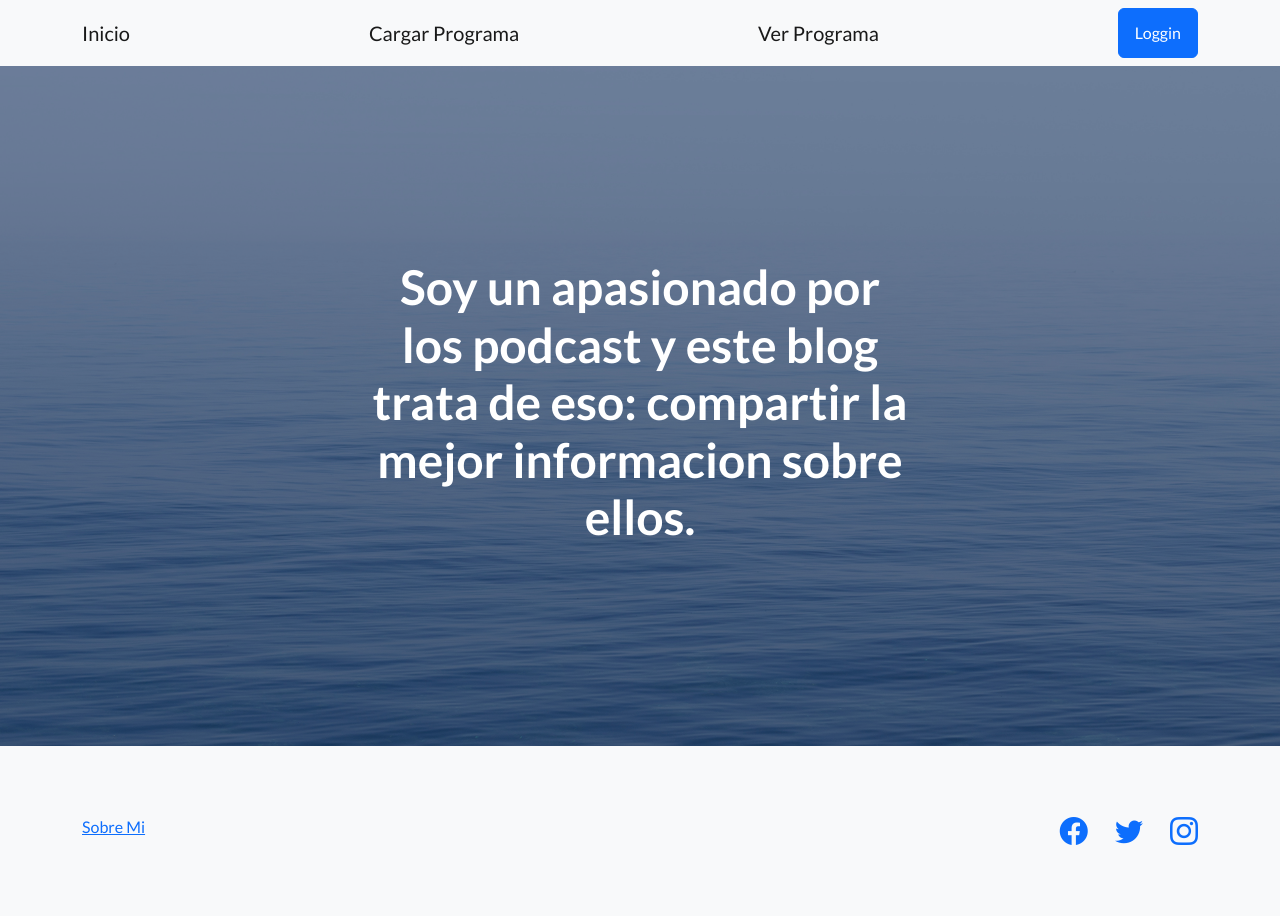
After one commit to nachoimbrogno/Tercer_entrega_MVT_Ignacio_Imbrogno, a Django app: page /Podcast/sobre-mi/ in a window 1280 px wide. The commit adds this page. Run offline with Django 4.2, Linux system fonts and the light colour scheme; some libraries are stand-ins or nearby versions.

Commit message:
con modificacion de sobre mi

```diff
--- a/Podcast/templates/Podcast/index.html
+++ b/Podcast/templates/Podcast/index.html
@@ -5,5 +5,5 @@
 {% endblock title_head %}
 
 {% block h1_header %}
-<h1>Bienvenidos!! Este Blog esta dedicado al mundo Podcasts</h1>
+    <h1>Bienvenidos!! Este Blog esta dedicado al mundo Podcasts</h1>
 {% endblock h1_header %}
--- /dev/null
+++ b/Podcast/templates/Podcast/sobre_mi.html
@@ -0,0 +1,9 @@
+{% extends 'padre.html' %}
+
+{% block title_head %}
+    <title>Sobre Mi</title>
+{% endblock title_head %}
+
+{% block h1_header %}
+    <h1>Soy un apasionado por los podcast y este blog trata de eso: compartir la mejor informacion sobre ellos.</h1>
+{% endblock h1_header %}
--- a/Podcast/urls.py
+++ b/Podcast/urls.py
@@ -4,6 +4,7 @@ from Podcast import views
 
 urlpatterns = [
     path('', views.mi_vista, name='inicio'),
+    path('sobre-mi/', views.sobre_mi, name='sobre_mi'),
     path('cargar-programa/', views.carga_formulario, name='carga_formulario'),
     path('lista-programas/', views.lista_programas, name='lista_programas'),
 ]
--- a/Podcast/views.py
+++ b/Podcast/views.py
@@ -29,3 +29,7 @@ def lista_programas(request):
         programas = Programa.objects.all()
     formulario_busqueda = BuscarPrograma()
     return render(request, 'Podcast/lista_programa.html', {'programas': programas, 'formulario': formulario_busqueda})
+
+#vista sobre mi
+def sobre_mi(request):
+    return render(request, 'Podcast/sobre_mi.html')
--- a/templates/padre.html
+++ b/templates/padre.html
@@ -37,7 +37,7 @@
                         <div class="text-center text-white">
                             <!-- Page heading-->
                             {% block h1_header %}
-                            <h1 class="mb-5">Estas usando el h1 base!</h1>
+                            <!--<h1 class="mb-5">Estas usando el h1 base!</h1>                          -->
                             {% endblock h1_header %}
                         </div>
                     </div>
@@ -53,7 +53,8 @@
                 <div class="row">
                     <div class="col-lg-6 h-100 text-center text-lg-start my-auto">
                         <ul class="list-inline mb-2">
-                            <li class="list-inline-item"><a href="#!">About</a></li>
+                        <!--Boton para sobre mi en la pagina-->
+                            <li class="list-inline-item"><a href={% url 'sobre_mi' %}>Sobre Mi</a></li>
                         </ul>
                     </div>
                     <div class="col-lg-6 h-100 text-center text-lg-end my-auto">
```
Also changed, not shown: README.md.
